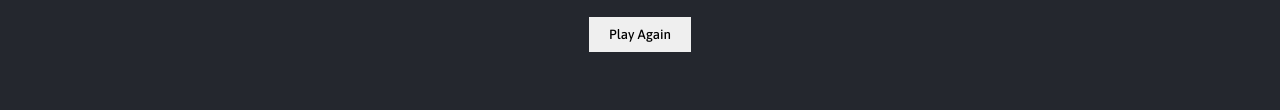
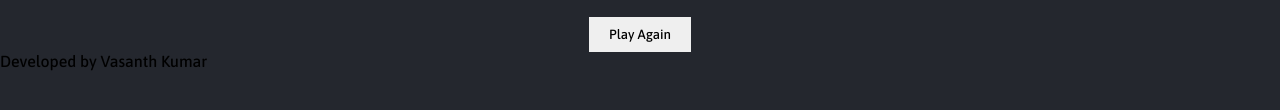
Before and after one commit to vasanth5627/Projects-FrontEnd, a plain HTML site: page Rock Paper Scissors/index.html in a window 1280 px wide. Shown: the part 566-676 px from the top of the page. Drawn offline with Linux system fonts and the light colour scheme.

Commit message:
Update index.html

```diff
--- a/Rock Paper Scissors/index.html
+++ b/Rock Paper Scissors/index.html
@@ -43,7 +43,7 @@
     </div>
      <p id="action-message">Make your move.</p>
     <div class="btn"><button id="reset">Play Again</button></div>
-
+    <footer id="footer">Developed by Vasanth Kumar</footer>
      <script src="script.js" charset="utf-8"></script>
 </body>
 </html>
```
